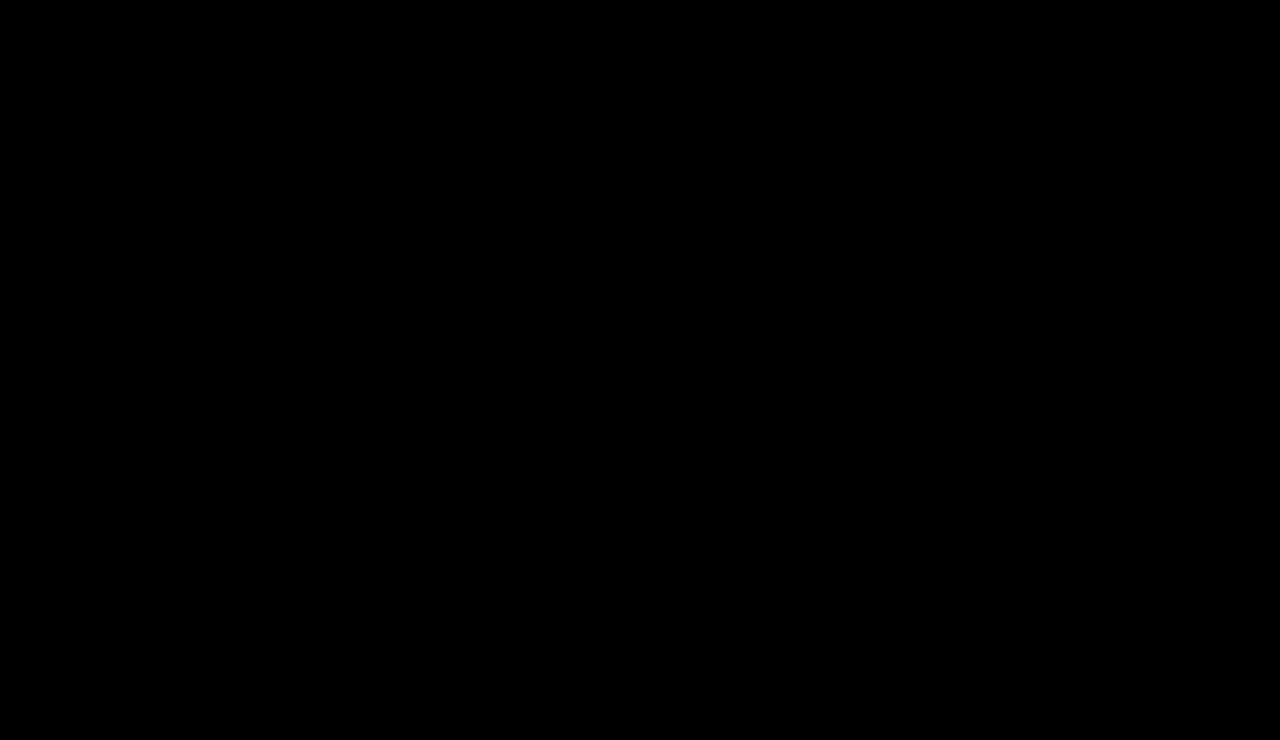
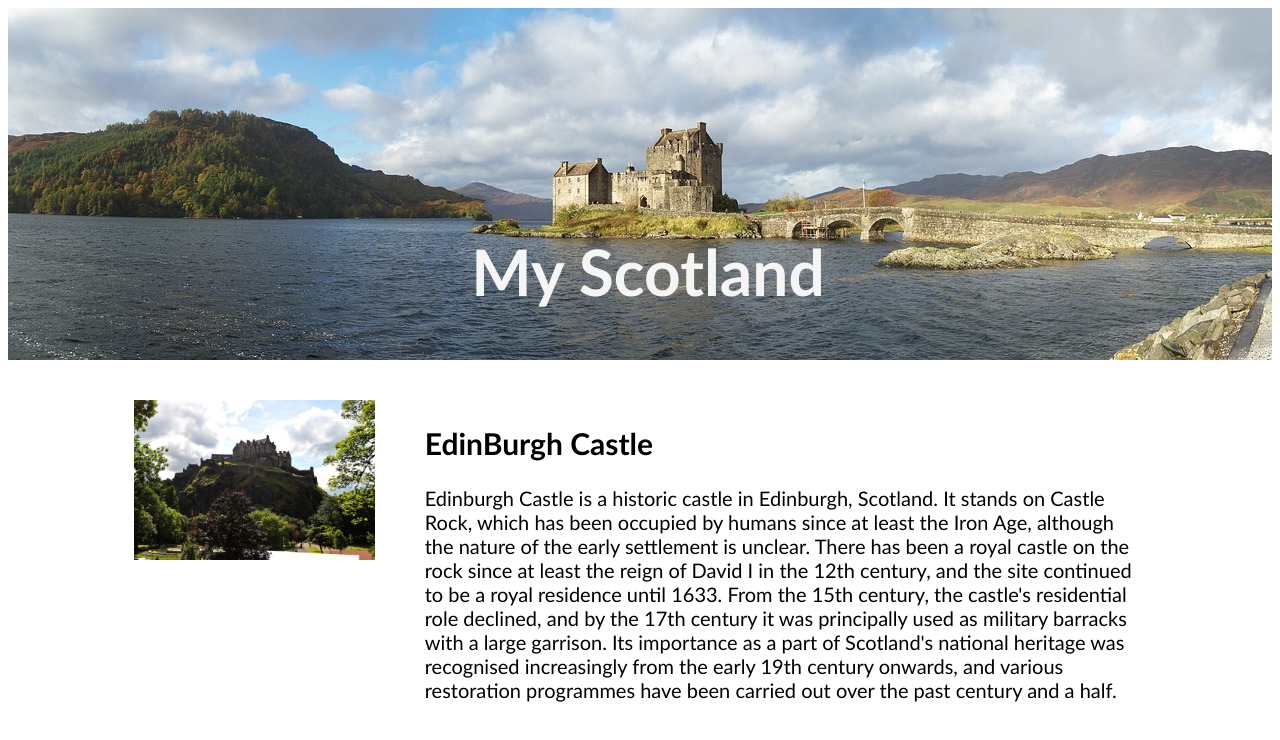
Before and after one commit to 22096/HTML---CSS-Assesment, a plain HTML site: page Index.html in a window 1280 px wide. Drawn offline with Linux system fonts and the light colour scheme.

Commit message:
Two Column Added

```diff
--- a/Index.html
+++ b/Index.html
@@ -7,6 +7,19 @@
     <title>Document</title>
 </head>
 <body>
-    <h1>Hello World</h1>
+    <section class="hero-image">
+        <h1 class="hero-text">
+            My Scotland
+        </h1>
+    </section>
+    <section class="two-column">
+        <div class="image">
+            <img src="./images/edinburgh-castle-959083_1280.jpg" alt="Edinburgh Castle">
+        </div>
+        <div class="info">
+            <h1>EdinBurgh Castle</h1>
+            <p>Edinburgh Castle is a historic castle in Edinburgh, Scotland. It stands on Castle Rock, which has been occupied by humans since at least the Iron Age, although the nature of the early settlement is unclear. There has been a royal castle on the rock since at least the reign of David I in the 12th century, and the site continued to be a royal residence until 1633. From the 15th century, the castle's residential role declined, and by the 17th century it was principally used as military barracks with a large garrison. Its importance as a part of Scotland's national heritage was recognised increasingly from the early 19th century onwards, and various restoration programmes have been carried out over the past century and a half.</p>
+        </div>
+    </section>
 </body>
 </html>
--- a/style.css
+++ b/style.css
@@ -1,3 +1,38 @@
-body{
-    background-color: black;
+*{
+    font-family: 'Trebuchet MS', 'Lucida Sans Unicode', 'Lucida Grande', 'Lucida Sans', Arial, sans-serif;
 }
+
+img{
+    width: 100%;
+}
+
+
+.hero-image{
+    background-image: url("./images/scotland-1987599_1280.jpg");
+    height: 352px;
+    background-position: center;
+    background-repeat: no-repeat;
+    background-size: cover;
+}
+
+.hero-text{
+    color: whitesmoke;
+    position: absolute;
+    text-align: center;
+    top: 180px;
+    width: 100%;
+    font-size: 4rem;
+}
+
+.two-column{
+    display: grid;
+    grid-template-columns: 1fr 3fr;
+    gap: 50px;
+    width: 80%;
+    margin: auto;
+    margin-top: 40px;
+}
+
+.info{
+    font-size: 1.25em;
+}
```
